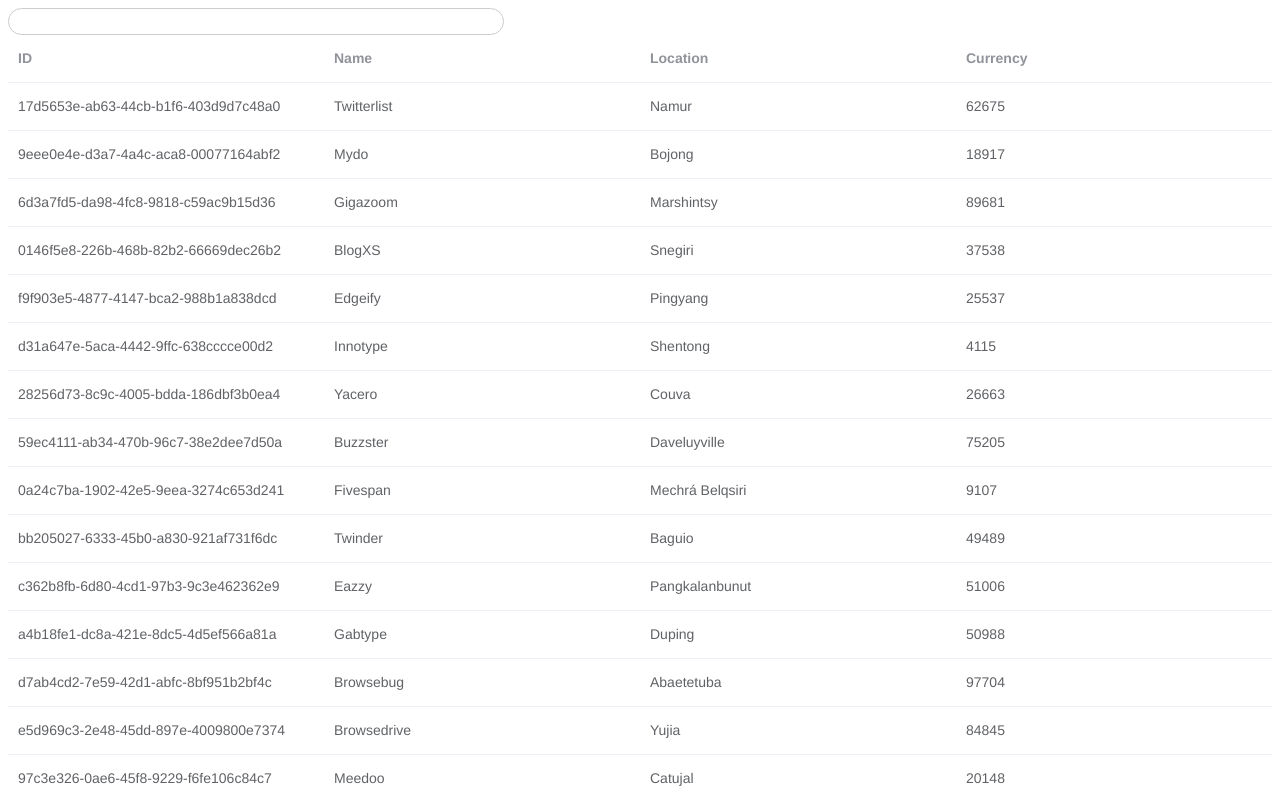
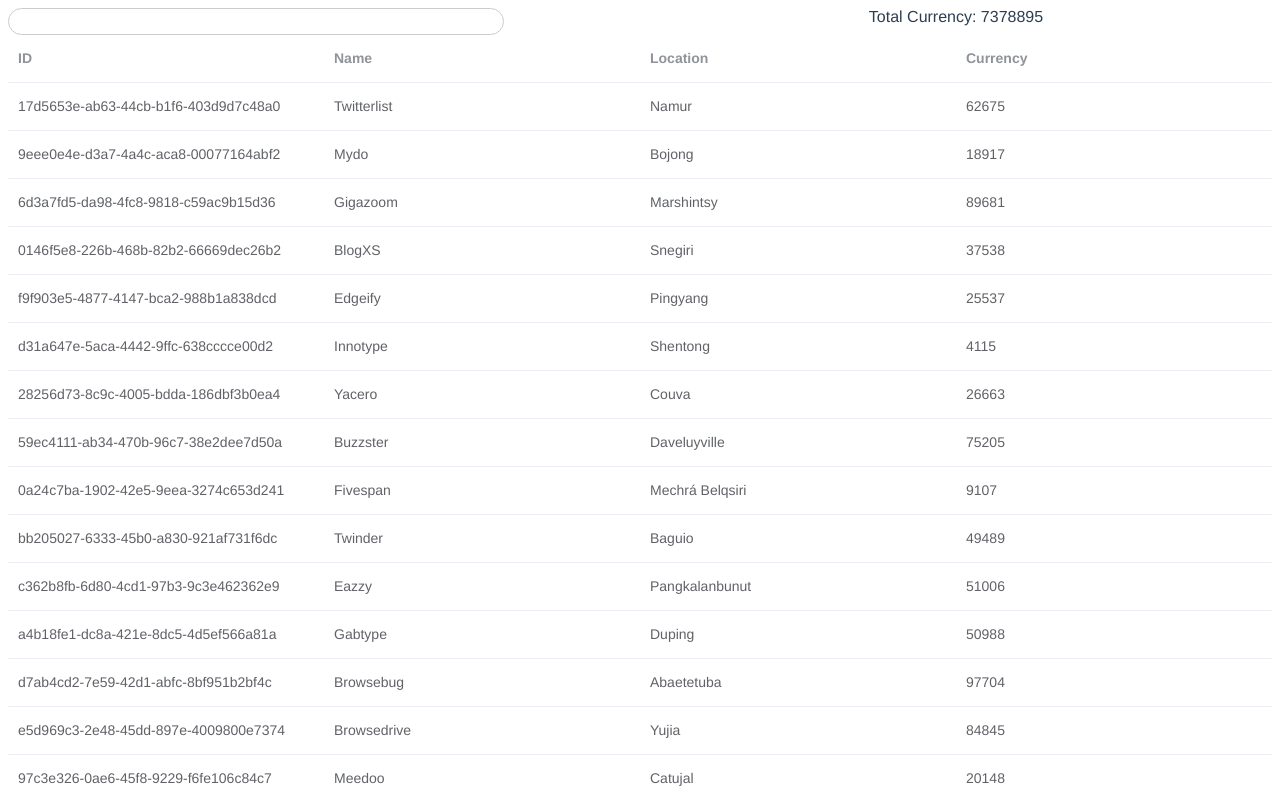
Before and after one commit to KladochnyiVolodymyr/Test-GNS, a Vue app: page / in a window 1280 px wide. Shown: the top 800 px of the page. Built offline with nearby package versions, Linux system fonts and the light colour scheme; data requests are answered from the project's data file.

Commit message:
added total currency func

```diff
--- a/src/App.vue
+++ b/src/App.vue
@@ -3,9 +3,8 @@
     <el-row type="flex" justify="space-between">
       <el-col :span="9">
         <SearchInput v-model="searchValue" />
-        {{searchValue}}
       </el-col>
-      <el-col :span="3"></el-col>
+      <el-col :span="12">Total Currency: {{totalCurrency}}</el-col>
     </el-row>
     <el-table :data="filteredTable">
       <el-table-column prop="id" label="ID"></el-table-column>
@@ -40,6 +39,11 @@ export default {
       return this.getDataTable.filter(item => {
         return item.name.toLowerCase().includes(this.searchValue.toLowerCase());
       });
+    },
+    totalCurrency() {
+      return this.getDataTable.reduce(function(sum, current) {
+        return sum + current.currency;
+      }, 0);
     }
   }
 };
```
